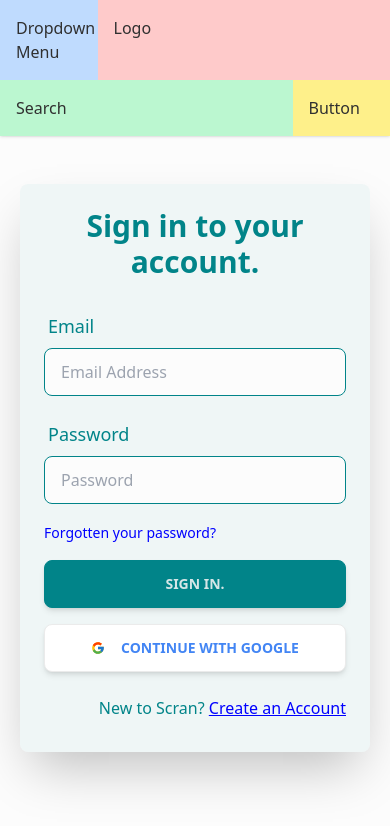
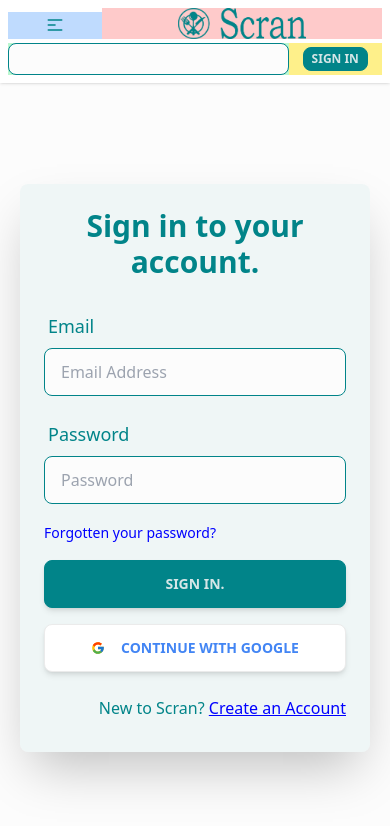
Before and after one commit to frankintech00/scran-vite, a React (Vite) app: page / in a window 390 px wide. Shown: the top 826 px of the page. Built offline with nearby package versions, Linux system fonts and the light colour scheme; no server answers.

Commit message:
Moved into components and added isLoggedIn

```diff
--- a/src/components/common/Header.jsx
+++ /dev/null
@@ -1,21 +0,0 @@
-import { Logo } from "../../components";
-
-function Header() {
-  return (
-    <header className=" w-full fixed inset-x-0 top-0 z-50  flex flex-wrap justify-around  bg-white shadow">
-      <div className="w-9/12 order-2 md:w-2/12 md:order-1 p-4 bg-red-200">
-        Logo
-      </div>
-      <div className="w-3/12 order-1 md:hidden md:w-5/12 md:order-2 p-4 bg-blue-200">
-        Dropdown Menu
-      </div>
-      <div className=" hidden w-3/12 order-1 md:block md:w-5/12 md:order-2 p-4 bg-blue-200">
-        Menu
-      </div>
-      <div className="w-9/12 order-3 md:w-3/12 p-4 bg-green-200">Search</div>
-      <div className="w-3/12 order-4 md:w-2/12 p-4 bg-yellow-200">Button</div>
-    </header>
-  );
-}
-
-export default Header;
--- a/src/components/common/Logo.jsx
+++ b/src/components/common/Logo.jsx
@@ -4,7 +4,7 @@
 function Logo() {
   return (
     <Link to="/">
-      <img src={logo} alt=" Scarn logo" className="w-44" />
+      <img src={logo} alt=" Scarn logo" className="w-32 md:w-44 " />
     </Link>
   );
 }
--- /dev/null
+++ b/src/components/header/HamburgerIcon.jsx
@@ -0,0 +1,20 @@
+function HamburgerIcon() {
+  return (
+    <svg
+      xmlns="http://www.w3.org/2000/svg"
+      className="w-5 h-5"
+      fill="none"
+      viewBox="0 0 24 24"
+      stroke="#018489"
+    >
+      <path
+        strokeLinecap="round"
+        strokeLinejoin="round"
+        strokeWidth="2"
+        d="M4 6h16M4 12h8m-8 6h16"
+      />
+    </svg>
+  );
+}
+
+export default HamburgerIcon;
--- /dev/null
+++ b/src/components/header/Header.jsx
@@ -0,0 +1,26 @@
+import { Logo } from "..";
+import HamburgerIcon from "./HamburgerIcon";
+
+function Header() {
+  return (
+    <header className="w-full fixed inset-x-0 top-0 z-50 flex flex-wrap justify-around bg-white shadow space-y-1 lg:space-y-0 p-2">
+      <div className="w-9/12 order-2 lg:w-2/12 lg:order-1 bg-red-200 flex justify-center items-center">
+        <Logo />
+      </div>
+      <div className="w-3/12 order-1 lg:hidden lg:w-5/12 lg:order-2 bg-blue-200 flex justify-center items-center">
+        <HamburgerIcon />
+      </div>
+      <div className="hidden w-3/12 order-1 lg:block lg:w-5/12 lg:order-2 bg-blue-200 justify-center items-center">
+        Menu
+      </div>
+      <div className="w-9/12 order-3 lg:w-3/12 bg-green-200 flex justify-center items-center">
+        <div className="input input-primary input-bordered input-sm w-full lg:input-md"></div>
+      </div>
+      <div className="w-3/12 order-4 lg:w-2/12 bg-yellow-200 flex justify-center items-center lg:justify-center">
+        <div className="btn btn-primary btn-xs lg:btn-sm">Sign In</div>
+      </div>
+    </header>
+  );
+}
+
+export default Header;
--- a/src/components/index.js
+++ b/src/components/index.js
@@ -1,5 +1,19 @@
 import Loading from "./common/Loading";
-import Header from "./common/Header";
+import ErrorMessage from "./common/ErrorMessage";
 import Logo from "./common/Logo";
+import Header from "./header/Header";
+import HamburgerIcon from "./header/HamburgerIcon";
+import ForgotUpdatePassword from "./user/ForgotUpdatePassword";
+import Login from "./user/Login";
+import SignUp from "./user/SignUp";
 
-export { Loading, Header, Logo };
+export {
+  Loading,
+  Header,
+  Logo,
+  HamburgerIcon,
+  ForgotUpdatePassword,
+  Login,
+  SignUp,
+  ErrorMessage,
+};
--- a/src/pages/ForgotUpdatePassword.jsx
+++ b/src/components/user/ForgotUpdatePassword.jsx
@@ -1,6 +1,6 @@
 import { useContext, useState } from "react";
 import { useNavigate } from "react-router-dom";
-import { UserContext } from "../contexts/UserContext";
+import { UserContext } from "../../contexts/UserContext";
 
 function ForgotUpdatePassword() {
   const [email, setEmail] = useState("");
--- a/src/pages/Login.jsx
+++ b/src/components/user/Login.jsx
@@ -1,10 +1,10 @@
 import { useContext, useState } from "react";
 import { FcGoogle } from "react-icons/fc";
 import { Link } from "react-router-dom";
-import { UserContext } from "../contexts/UserContext";
-import { Loading } from "../components";
+import { UserContext } from "../../contexts/UserContext";
+import { ErrorMessage, Loading } from "..";
 
-function LoginPage() {
+function Login() {
   const [email, setEmail] = useState("");
   const [password, setPassword] = useState("");
 
@@ -12,6 +12,7 @@
 
   return (
     <div className="flex flex-col items-center h-screen mt-10 text-primary">
+      <ErrorMessage />
       {loading ? (
         <Loading />
       ) : (
@@ -84,4 +85,4 @@
   );
 }
 
-export default LoginPage;
+export default Login;
--- a/src/pages/UserHome.jsx
+++ b/src/pages/UserHome.jsx
@@ -4,14 +4,14 @@
 import { UserContext } from "../contexts/UserContext";
 
 function UserHome() {
-  const { user, logout } = useContext(UserContext);
+  const { user, logout, isLoggedIn } = useContext(UserContext);
 
   //TODO: just temporary, will be replaced with a proper profile page
 
   return (
     <div className="flex flex-col items-center mx-auto mb-10 space-y-4 text-xl">
       <div>
-        {user && user.photoURL ? (
+        {isLoggedIn && user.photoURL ? (
           <img
             src={user.photoURL}
             alt={user.displayName}
@@ -22,7 +22,7 @@
         )}
       </div>
       <div className="text-2xl">
-        {user && user.displayName ? (
+        {isLoggedIn && user.displayName ? (
           <p>{user.displayName}</p>
         ) : (
           <p>{user.email}</p>
@@ -42,10 +42,7 @@
           <div>Comments</div>
         </div>
       </div>
-      <div className="text-gray-500">
-        {user && user.location && <div>{user.location}</div>}
-      </div>
-      <div>{user && user.bio && <p>Bio if there is one! {user.bio}</p>}</div>
+
       <div className="flex gap-4 text-gray-600 justify-evenly">
         <button
           onClick={logout}
--- a/src/pages/index.js
+++ /dev/null
@@ -1,6 +0,0 @@
-import LoginPage from "../pages/Login";
-import Signup from "../pages/SignUp";
-import ForgotUpdatePassword from "../pages/ForgotUpdatePassword";
-import UserHome from "../pages/UserHome";
-
-export { LoginPage, Signup, ForgotUpdatePassword, UserHome };
--- a/src/routes/routes.jsx
+++ b/src/routes/routes.jsx
@@ -1,6 +1,7 @@
 import React from "react";
 import { Route, Routes as Router } from "react-router-dom";
-import { LoginPage, Signup, ForgotUpdatePassword, UserHome } from "../pages";
+import { Login, SignUp, ForgotUpdatePassword } from "../components";
+import UserHome from "../pages/UserHome";
 import ProtectedRoute from "./protectedRoutes";
 import { Loading } from "../components";
 /**
@@ -16,9 +17,9 @@
   return (
     <Router>
       {/* Default route that renders the HomePage  */}
-      <Route path="/" element={<LoginPage />} />
-      <Route path="/login" element={<LoginPage />} />
-      <Route path="/sign-up" element={<Signup />} />
+      <Route path="/" element={<Login />} />
+      <Route path="/login" element={<Login />} />
+      <Route path="/sign-up" element={<SignUp />} />
       <Route path="/forgot-password" element={<ForgotUpdatePassword />} />
       <Route path="/loading" element={<Loading />} />
       <Route
```
Also changed, not shown: src/components/user/SignUp.jsx (renamed from src/pages/SignUp.jsx, +4 -4 lines).
